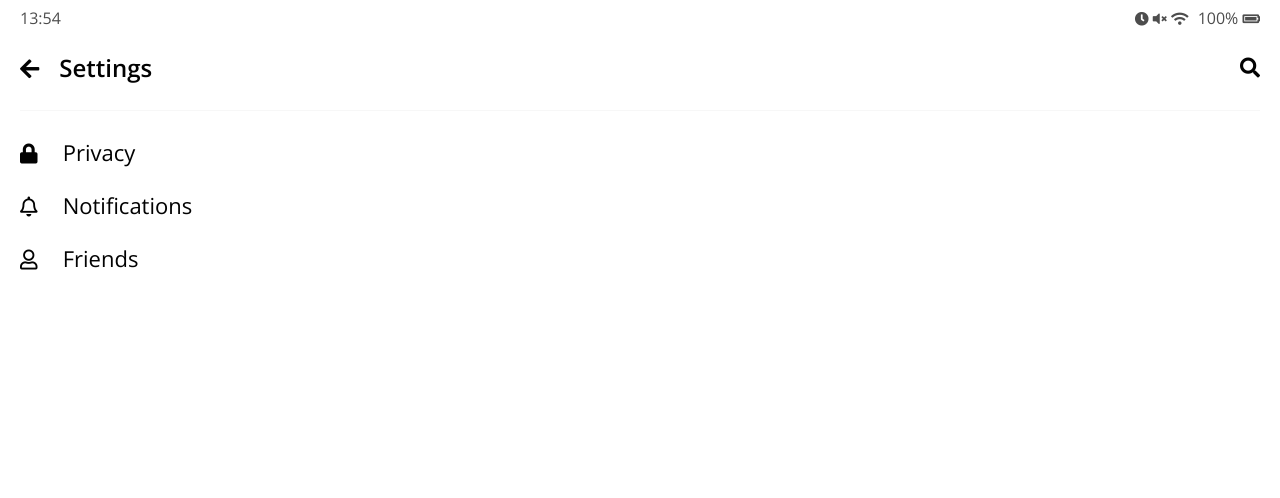
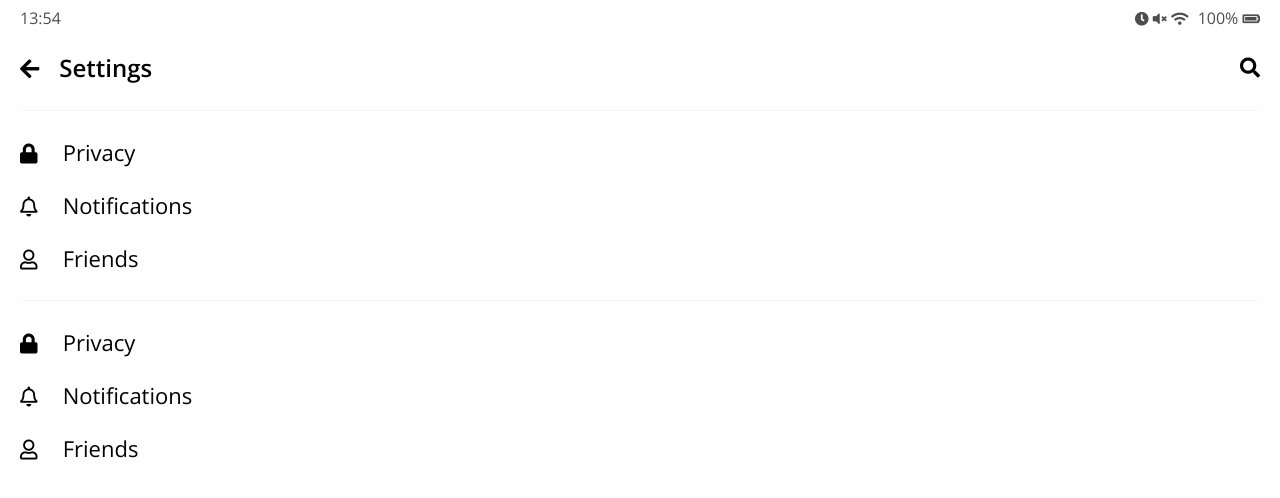
Before and after one commit to ffalswo2/kakao-clone-v2, a plain HTML site: page settings.html in a window 1280 px wide. Drawn offline with nearby package versions, Linux system fonts and the light colour scheme.

Commit message:
setting check

```diff
--- a/settings.html
+++ b/settings.html
@@ -62,6 +62,28 @@
           </li>
         </ul>
       </section>
+      <section class="settings__sections">
+        <ul class="setting__list">
+          <li class="settings__setting">
+            <span class="setting__icon">
+              <i class="fas fa-lock"></i>
+            </span>
+            <span class="settings__title">Privacy</span>
+          </li>
+          <li class="settings__setting">
+            <span class="setting__icon">
+              <i class="far fa-bell"></i>
+            </span>
+            <span class="settings__title">Notifications</span>
+          </li>
+          <li class="settings__setting">
+            <span class="setting__icon">
+              <i class="far fa-user"></i>
+            </span>
+            <span class="settings__title">Friends</span>
+          </li>
+        </ul>
+      </section>
     </main>
   </body>
 </html>
```
